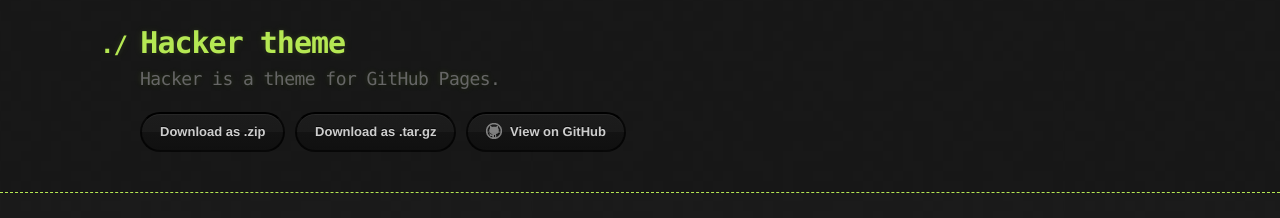
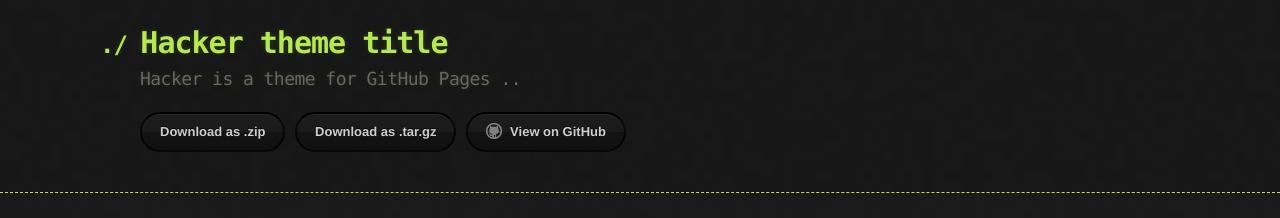
Before and after one commit to tiger2017/tiger2017.github.io, a Jekyll site: the page built from pages_Tiger/index.md, in a window 1280 px wide and 900 px high. Shown: the top 218 px of the window. Built offline with Jekyll 4.4.1, drawn with Linux system fonts in a browser that asks for light colours.

Commit message:
pages_files

```diff
--- a/pages_Tiger/_config.yml
+++ b/pages_Tiger/_config.yml
@@ -1,5 +1,5 @@
-title: Hacker theme
-description: Hacker is a theme for GitHub Pages.
+title: Hacker theme title
+description: Hacker is a theme for GitHub Pages ..
 show_downloads: true
 google_analytics:
 theme: jekyll-theme-hacker
```
